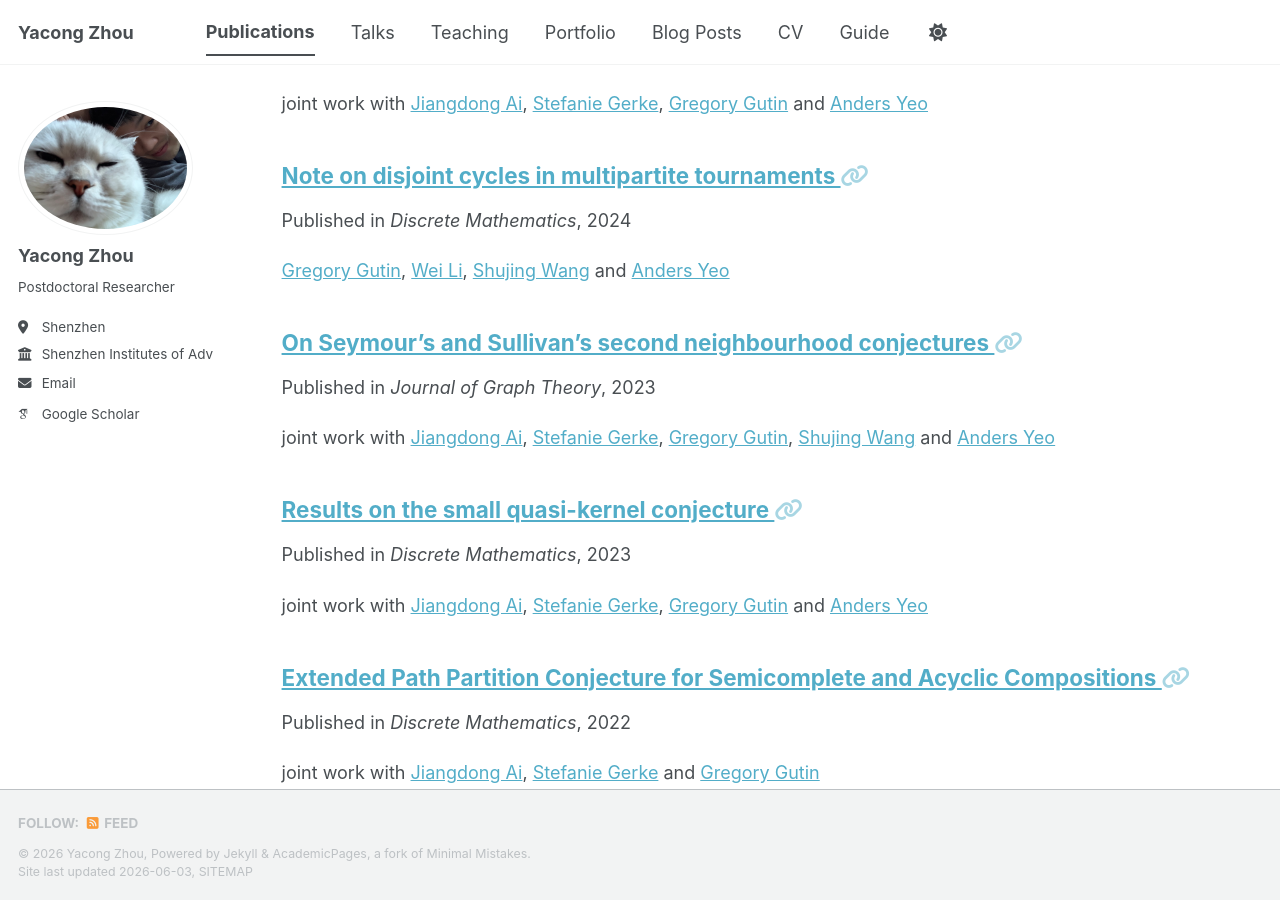
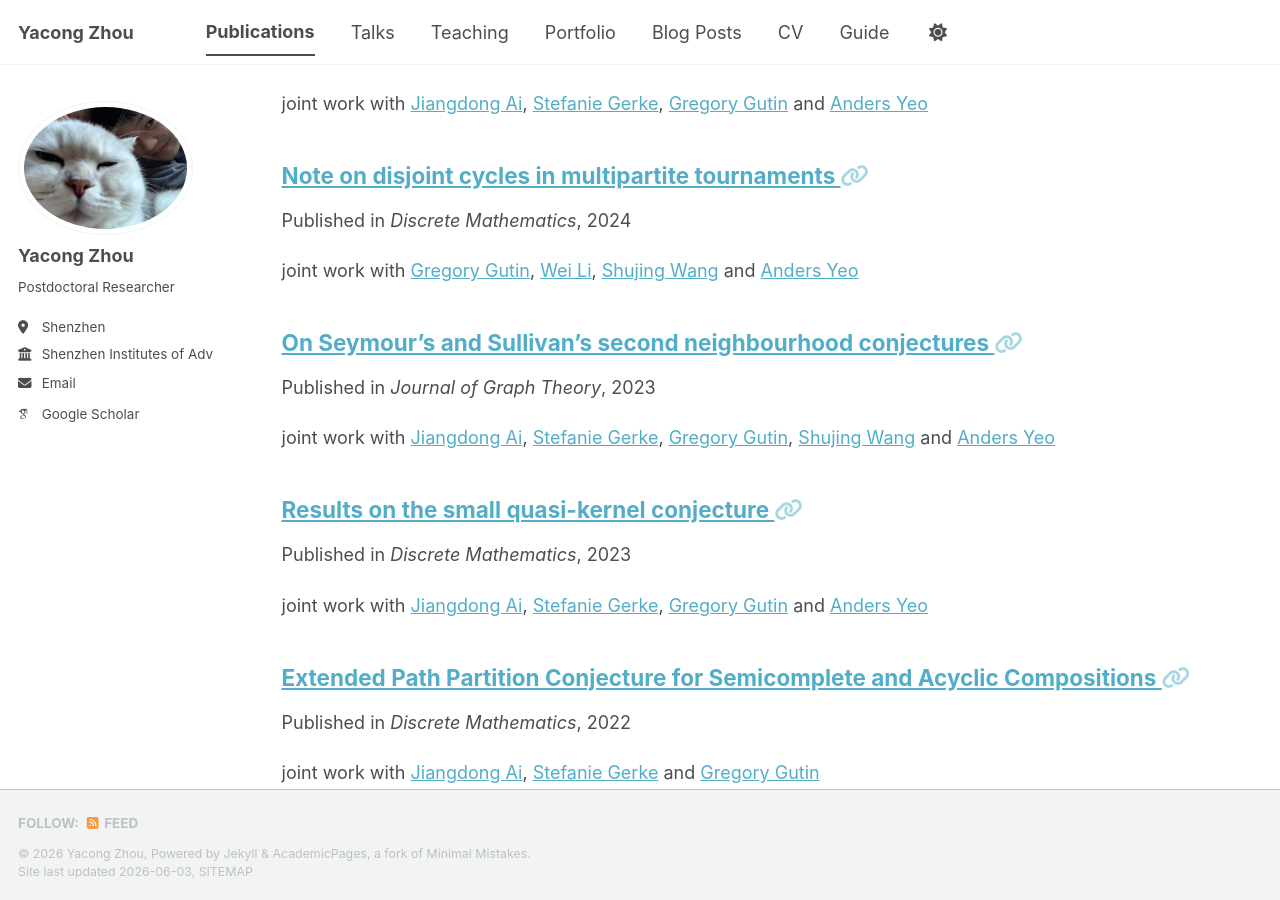
Before and after one commit to YACONGZHOU/yacongzhou.github.io, a Jekyll site: the page built from _pages/publications.html, in a window 1280 px wide and 900 px high, scrolled down 312 px. Built offline with Jekyll 4.4.1, drawn with Linux system fonts in a browser that asks for light colours; some web fonts are replaced; a script bundle is joined from its source files by our own code; library files that are not in the unit come from our copies.

Commit message:
Update 2024-06-13-paper-5.md

```diff
--- a/_publications/2024-06-13-paper-5.md
+++ b/_publications/2024-06-13-paper-5.md
@@ -6,7 +6,7 @@ permalink: /publication/2024-06-13-paper-5
 link: 'https://www.sciencedirect.com/science/article/abs/pii/S0012365X24002577'
 date: 2024-06-13
 venue: 'Discrete Mathematics'
-excerpt: <a href="https://pure.royalholloway.ac.uk/en/persons/gregory-gutin/"> Gregory Gutin</a>, <a href="https://teacher.nwpu.edu.cn/matheliwei2012.html"> Wei Li</a>, <a href="https://maths.ccnu.edu.cn/info/1041/30783.htm"> Shujing Wang</a> and <a href="https://portal.findresearcher.sdu.dk/en/persons/yeo/"> Anders Yeo</a>
+excerpt: joint work with <a href="https://pure.royalholloway.ac.uk/en/persons/gregory-gutin/"> Gregory Gutin</a>, <a href="https://teacher.nwpu.edu.cn/matheliwei2012.html"> Wei Li</a>, <a href="https://maths.ccnu.edu.cn/info/1041/30783.htm"> Shujing Wang</a> and <a href="https://portal.findresearcher.sdu.dk/en/persons/yeo/"> Anders Yeo</a>
 ---
 
 The contents above will be part of a list of publications, if the user clicks the link for the publication than the contents of section will be rendered as a full page, allowing you to provide more information about the paper for the reader. When publications are displayed as a single page, the contents of the above "citation" field will automatically be included below this section in a smaller font.
```
